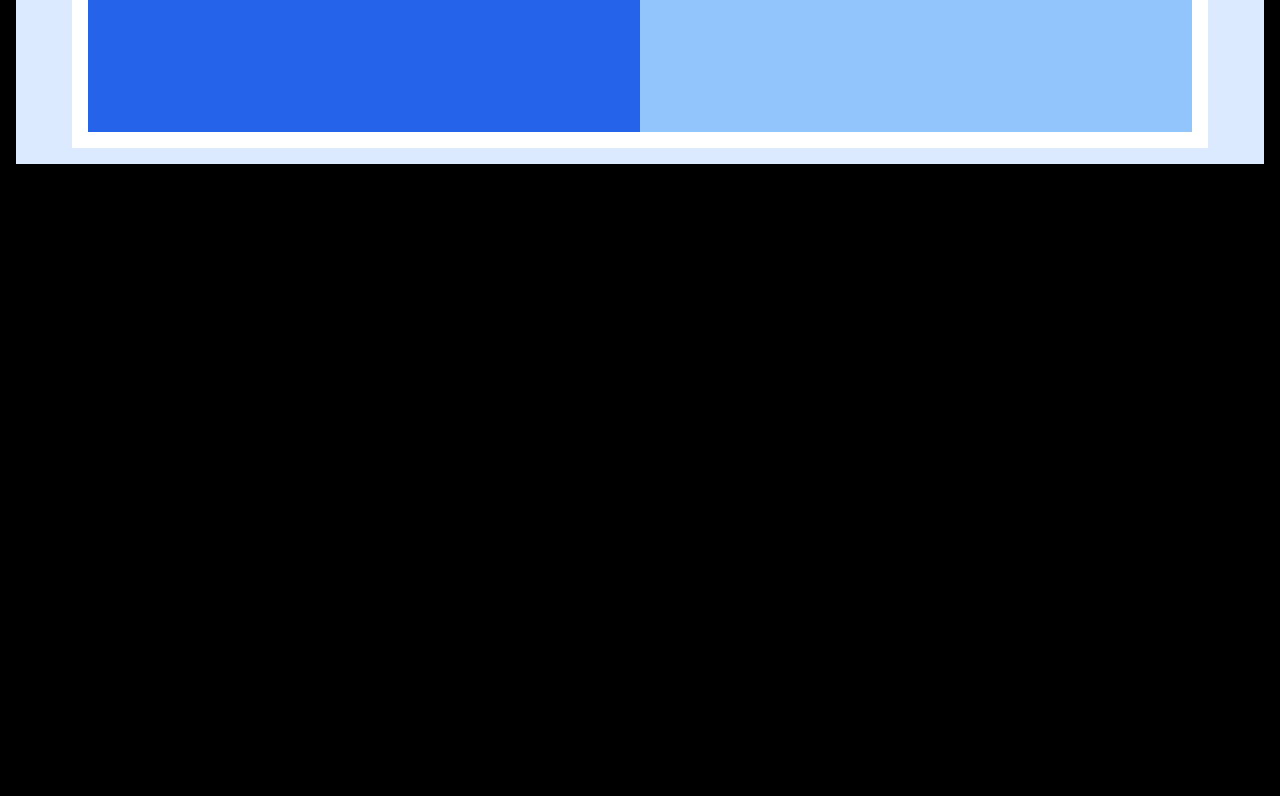
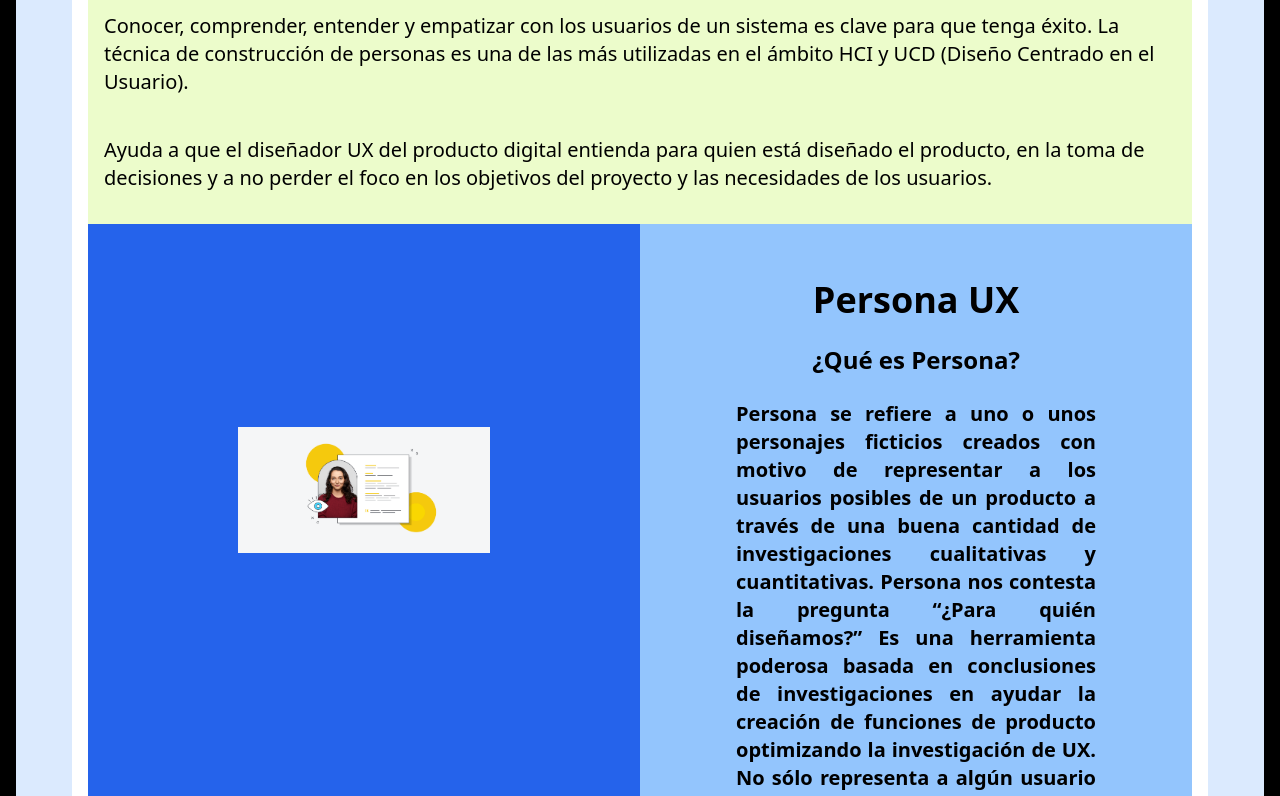
Before and after one commit to AbrahamJesusCimeCaaamal/Api_Persona_UX, a Vue app: page / in a window 1280 px wide. Shown: the part 400-1196 px from the top of the page. Before the commit the page ends 800 px from the top, so only its background shows below. Built offline with nearby package versions, Linux system fonts and the light colour scheme.

Commit message:
ventana de inicio

```diff
--- a/src/components/TheWelcome.vue
+++ b/src/components/TheWelcome.vue
@@ -3,11 +3,23 @@
 <template><br>
 
   <div class=" bg-lime-100 font-sans  ">
+ <h1 class="text-4xl text-center font-bold px-2 py-4 "  > Personas en UX. Conoce y empatiza con los usuarios </h1><br>
+ <p class="text-xl px-4 py-2"> La técnica de construcción de personas en UX nos ayuda a definir los perfiles de usuario cuando se trata de
+   conocer rasgos característicos del público objetivo de un sitio web o aplicación.</p><br>
 
+ <p class="text-xl px-4 py-2">
+  Conocer, comprender, entender y empatizar con los usuarios de un sistema es
+  clave para que tenga éxito. La técnica de construcción de personas es una de
+  las más utilizadas en el ámbito HCI y UCD (Diseño Centrado en el Usuario).
+ </p> <br>
+
+ <p class="text-xl px-4 py-2">Ayuda a que el diseñador UX del producto digital entienda
+ para quien está diseñado el producto, en la toma de decisiones
+ y a no perder el foco en los objetivos del proyecto y las necesidades de los usuarios.</p> <br>
 
   <div class="grid grid-cols-2 ">
   <div class=" w-full p-2 text-center bg-blue-600 lg:px-48 lg:py-40 md:px-14 md:py-80  ">
-
+    <img class="scale-150 py-16 " src="../components/icons/principal.png" width="500" height="500" >
 
   </div>
 
@@ -15,7 +27,19 @@
 
   <div class=" font-semibold w-full p-2 text-center bg-blue-300 sm:px-2 sm:py-36 md:px-24 md:py-36 lg:px-24 lg:py-14">
 
+  <h1 class="text-4xl font-bold text-black "> Persona UX</h1><br>
+ <h1 class="text-2xl">¿Qué es Persona?</h1><br>
+  <p class="text-xl text-justify ">
 
+Persona se refiere a uno o unos personajes ficticios creados con
+motivo de representar a los usuarios posibles de un producto a través
+de una buena cantidad de investigaciones cualitativas y cuantitativas.
+ Persona nos contesta la pregunta “¿Para quién diseñamos?” Es una herramienta
+ poderosa basada en conclusiones de investigaciones en ayudar la creación de funciones
+  de producto optimizando la investigación de UX. No sólo representa a algún usuario
+  concreto sino al conjunto de ellos, se puede entender como el personaje típico de la
+  conducta, la actitud, las habilidades y los contextos de todos los usuarios potenciales.
+  </p>
 
   </div>
 
```
Also changed, not shown: src/components/icons/principal.png (added), src/components/icons/sin foto.jpg (added).
